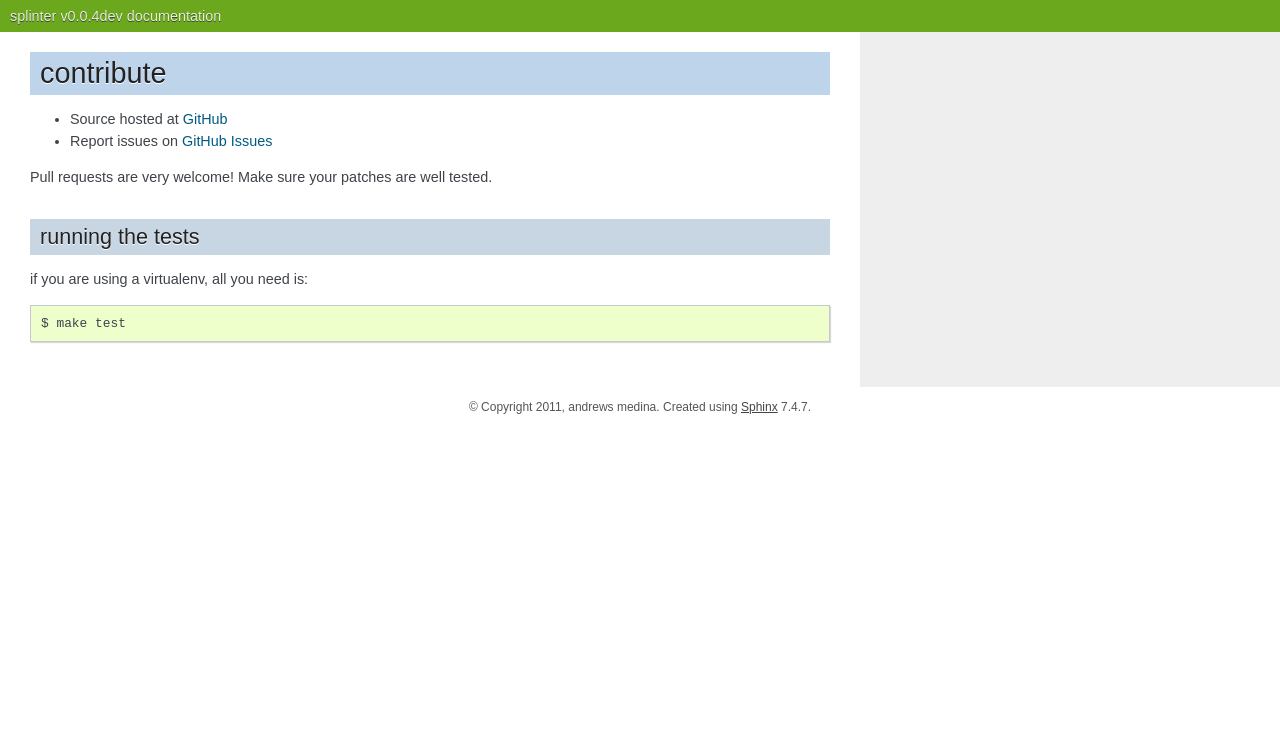
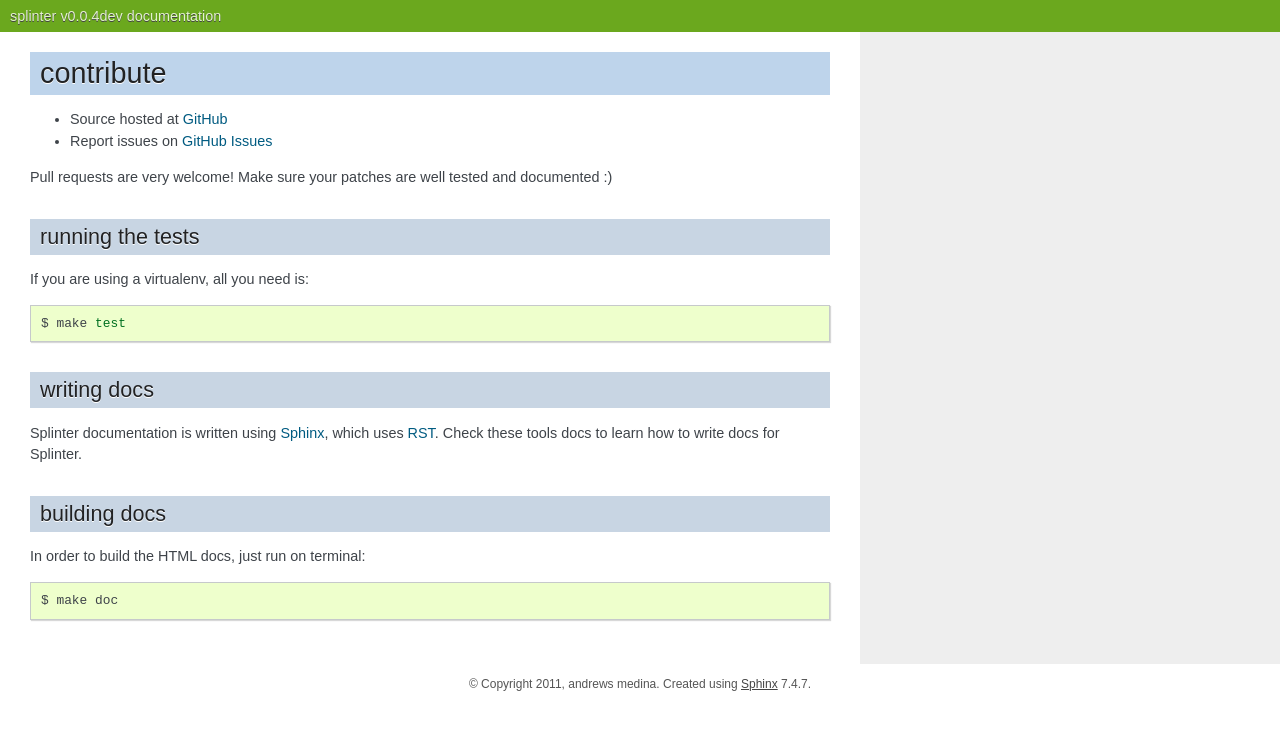
Before and after one commit to cobrateam/splinter, a Sphinx documentation site: the page built from docs/contribute.rst, in a window 1280 px wide. Shown: the top 730 px of the page. Built offline with Sphinx 7.4.7, drawn with Linux system fonts in a browser that asks for light colours.

Commit message:
Some instructions on documenting splinter

```diff
--- a/docs/contribute.rst
+++ b/docs/contribute.rst
@@ -5,13 +5,31 @@ contribute
 * Source hosted at `GitHub <http://github.com/cobrateam/splinter>`_
 * Report issues on `GitHub Issues <http://github.com/cobrateam/splinter/issues>`_
 
-Pull requests are very welcome! Make sure your patches are well tested.
+Pull requests are very welcome! Make sure your patches are well tested and documented :)
 
 running the tests
 =================
 
-if you are using a virtualenv, all you need is:
+If you are using a virtualenv, all you need is:
+
+.. highlight:: bash
 
 ::
 
     $ make test
+
+writing docs
+============
+
+Splinter documentation is written using `Sphinx <http://sphinx.pocoo.org/>`_, which uses `RST <http://docutils.sourceforge.net/rst.html>`_. Check these tools docs to learn how to write docs for Splinter.
+
+building docs
+=============
+
+In order to build the HTML docs, just run on terminal:
+
+.. highlight:: bash
+
+::
+
+    $ make doc
```
